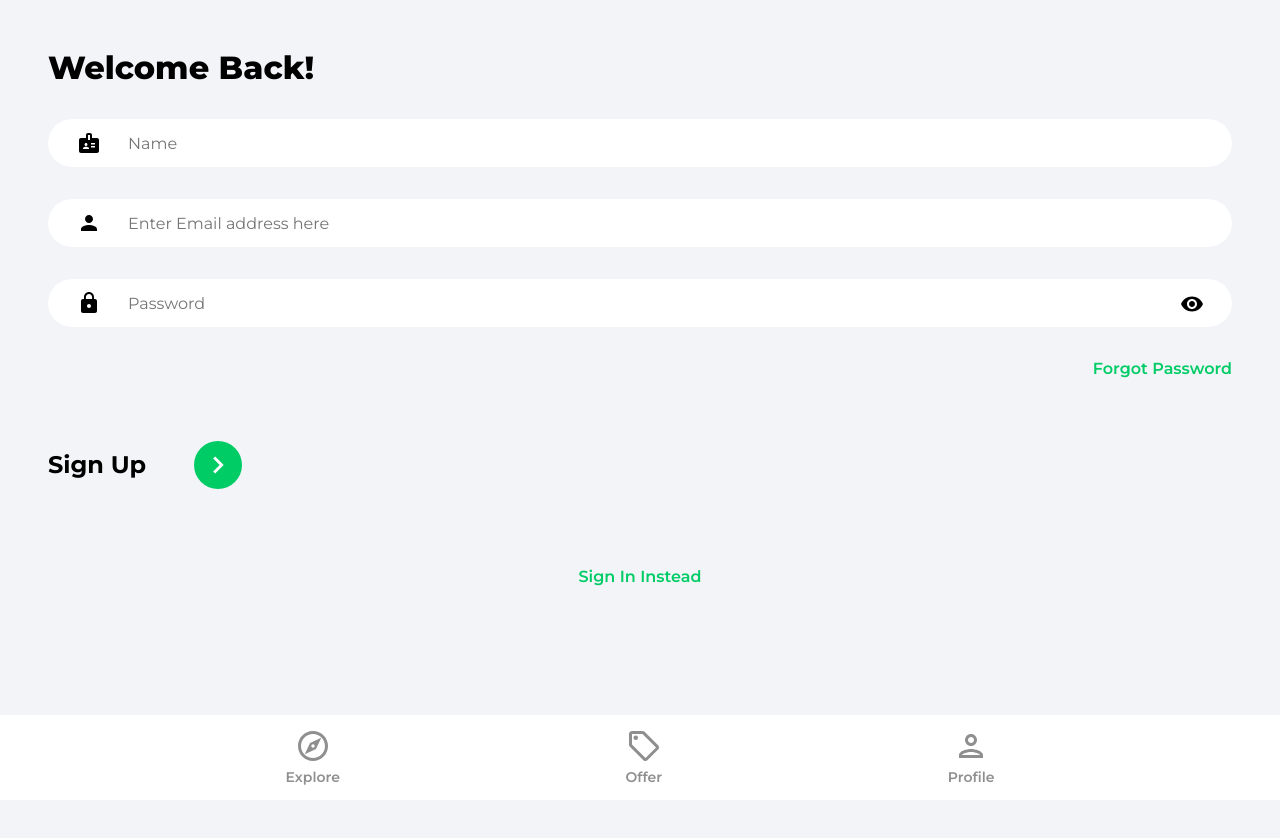
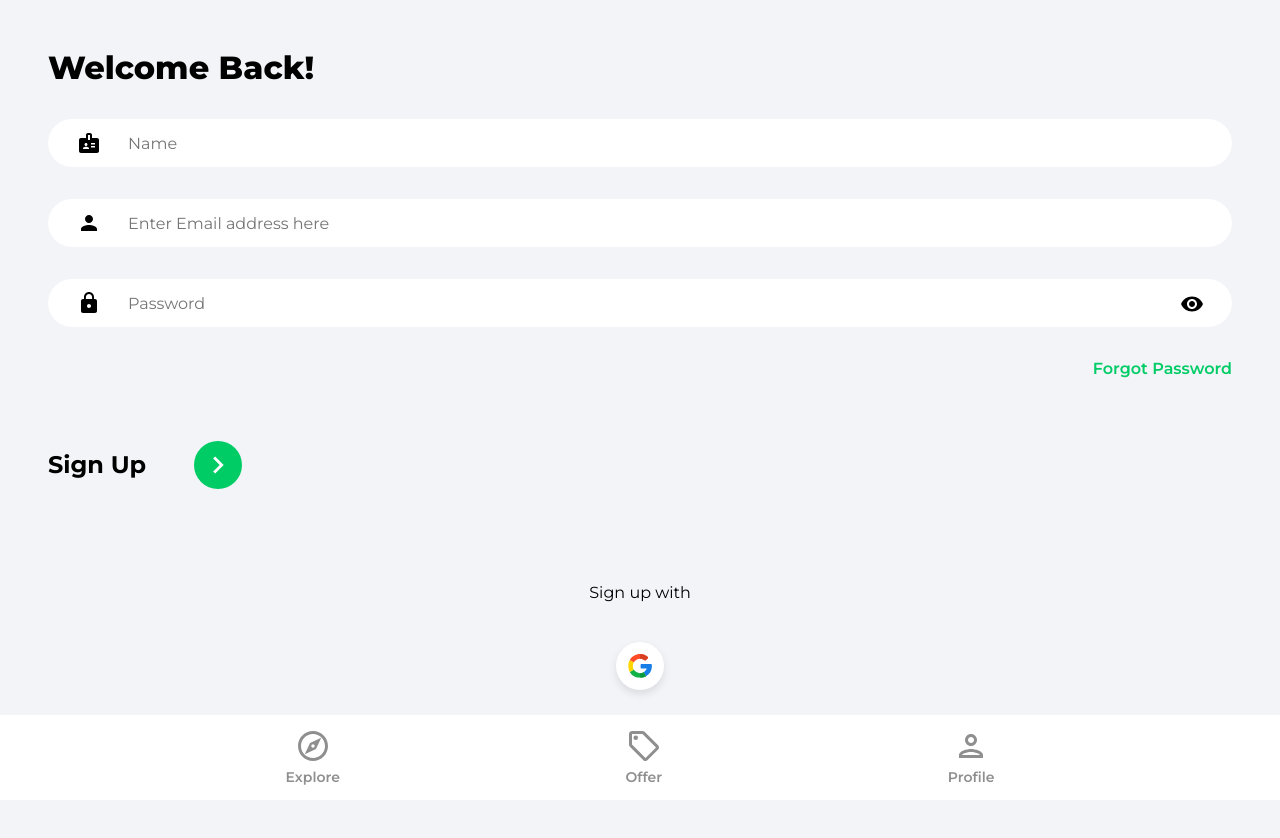
Before and after one commit to legendkong/house-marketplace, a React (Create React App) app: page /sign-up in a window 1280 px wide. Shown: the top 838 px of the page. Before the commit the page ends 800 px from the top, so only its background shows below. Built offline with nearby package versions, Linux system fonts and the light colour scheme.

Commit message:
Implemented Google OAuth <Completed authentication> :triumph:

```diff
--- /dev/null
+++ b/src/components/OAuth.jsx
@@ -0,0 +1,49 @@
+import {useLocation, useNavigate} from 'react-router-dom'
+import {getAuth, signInWithPopup, GooglAuthProvider, GoogleAuthProvider} from 'firebase/auth'
+import {doc, setDoc, getDoc, serverTimestamp} from 'firebase/firestore'
+import {db} from '../firebase.config'
+import {toast} from 'react-toastify'
+import googleIcon from '../assets/svg/googleIcon.svg'
+
+function OAuth() {
+
+   const navigate = useNavigate()
+   const location = useLocation()
+
+   const onGoogleClick = async () => {
+      try {
+         const auth = getAuth()
+         const provider = new GoogleAuthProvider()
+         const result = await signInWithPopup(auth, provider)
+         const user = result.user
+
+         // Check for user
+         const docRef = doc(db, 'users', user.uid)
+         const docSnap = await getDoc(docRef)
+
+         // If user doesn't exist, creeate user
+         if(!docSnap.exists()) {
+            await setDoc(doc(db, 'users', user.uid), {
+               name: user.displayName,
+               email: user.email,
+               timestamp: serverTimestamp()
+            })
+         }
+         navigate('/')
+      } catch (error) {
+         toast.error('Could not authorize with Google')
+      }
+   }
+
+   return (
+
+      <div className='socialLogin'>
+         <p>Sign {location.pathname === '/sign-up' ? 'up ' : 'in '}with </p>
+         <button className="socialIconDiv" onClick={onGoogleClick}>
+            <img className='socialIconImg' src={googleIcon} alt="google" />
+         </button>
+      </div>
+   )
+}
+
+export default OAuth
--- a/src/pages/SignIn.jsx
+++ b/src/pages/SignIn.jsx
@@ -5,6 +5,7 @@
 import {getAuth, signInWithEmailAndPassword} from 'firebase/auth'
 import {ReactComponent as ArrowRightIcon} from '../assets/svg/keyboardArrowRightIcon.svg'
 import visibilityIcon from '../assets/svg/visibilityIcon.svg'
+import OAuth from '../components/OAuth'
 
 function SignIn() {
    const [showPassword, setShowPassword] = useState(false)
@@ -91,7 +92,7 @@
                   </div>
                </form>
 
-               {/* Goggle OAuth component */}
+               <OAuth />
 
                <Link to ='/sign-up' className='registerLink'>
                   Sign Up Instead
--- a/src/pages/SignUp.jsx
+++ b/src/pages/SignUp.jsx
@@ -5,6 +5,7 @@
 import {getAuth, createUserWithEmailAndPassword, updateProfile} from 'firebase/auth'
 import {setDoc, doc, serverTimestamp } from 'firebase/firestore'
 import {db} from '../firebase.config'
+import OAuth from '../components/OAuth'
 
 import {ReactComponent as ArrowRightIcon} from '../assets/svg/keyboardArrowRightIcon.svg'
 import visibilityIcon from '../assets/svg/visibilityIcon.svg'
@@ -128,7 +129,7 @@
                   </div>
                </form>
 
-               {/* Goggle OAuth component */}
+               <OAuth />
 
                <Link to ='/sign-in' className='registerLink'>
                   Sign In Instead
```
